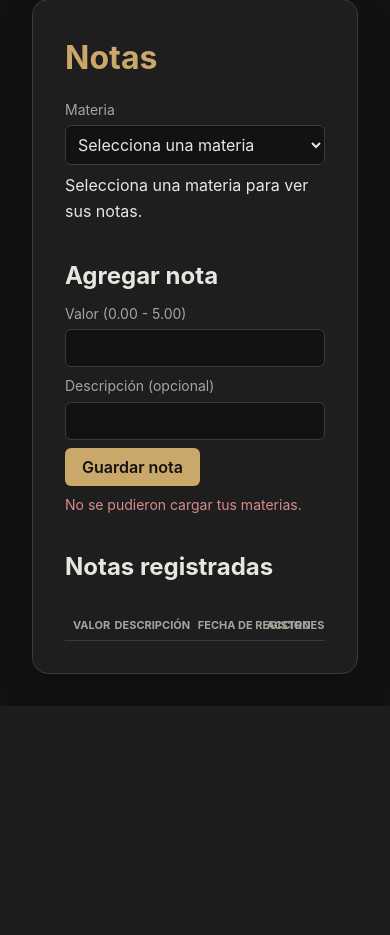
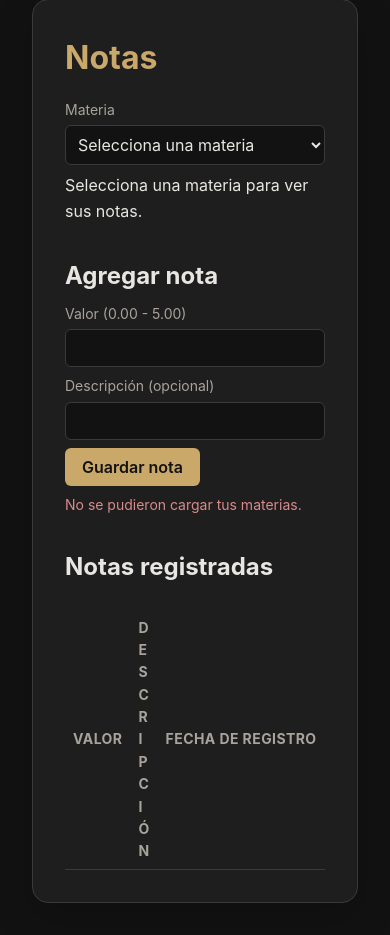
Before and after one commit to itsmanuc16/StudentHub, a PHP site: page /pages/notas.html in a window 390 px wide. Shown: the part 222-1157 px from the top of the page. Before the commit the page ends 921 px from the top, so only its background shows below. Run offline with PHP 8.4, Linux system fonts and the light colour scheme; lists and menus that the app fills with data are empty.

Commit message:
Corregir word-break en tablas compactas: solo columnas de texto largo se parten, resto usa scroll horizontal

```diff
--- a/frontend/css/components.css
+++ b/frontend/css/components.css
@@ -66,6 +66,7 @@ button[type="button"]:hover {
     border-color: var(--color-texto-secundario);
 }
 
+/* Botones de eliminar: acción destructiva, tono de error en vez de dorado */
 [class*="btn-eliminar"] {
     background-color: transparent;
     color: var(--color-error);
@@ -77,6 +78,7 @@ button[type="button"]:hover {
     color: var(--color-fondo);
 }
 
+/* Formularios */
 input,
 select {
     display: block;
@@ -99,6 +101,7 @@ select:focus {
     border-color: var(--color-dorado);
 }
 
+/* Tablas */
 table {
     width: 100%;
     border-collapse: collapse;
@@ -170,19 +173,13 @@ button.interruptor-tema {
     background-color: var(--color-crema);
 }
 
-/* Contenedor de scroll horizontal para tablas (protección universal)*/
+/* Contenedor de scroll horizontal para tablas (protección universal) */
 .tabla-contenedor {
-    width: 100%;
-    max-width: 100%;
     overflow-x: auto;
 }
 
 /* Ajuste de legibilidad en móvil, solo para tablas compactas (Materias, Notas) */
 @media (max-width: 600px) {
-    .tabla-compacta table {
-        min-width: 520px;
-    }
-
     .tabla-compacta th,
     .tabla-compacta td {
         padding: 6px 8px;
@@ -190,72 +187,8 @@ button.interruptor-tema {
         white-space: nowrap;
     }
 
-    .tabla-horario table {
-        min-width: 620px;
-    }
-
-    .tabla-tareas table {
-        min-width: 700px;
-    }
-
-    .tabla-horario th,
-    .tabla-horario td,
-    .tabla-tareas th,
-    .tabla-tareas td {
-        padding: 6px 8px;
-    }
-
-    .tabla-horario th:last-child,
-    .tabla-horario td:last-child,
-    .tabla-tareas th:last-child,
-    .tabla-tareas td:last-child {
-        white-space: nowrap;
-    }
-
-    .tabla-notas table {
-        min-width: 0;
-        table-layout: fixed;
-    }
-
-    .tabla-notas th,
-    .tabla-notas td {
-        overflow-wrap: break-word;
-    }
-
-    .tabla-notas th {
-        overflow-wrap: normal;
-        word-break: normal;
-        font-size: 11px;
-        letter-spacing: 0;
-    }
-
-    .tabla-notas th:nth-child(1),
-    .tabla-notas td:nth-child(1) {
-        width: 16%;
-    }
-
-    .tabla-notas th:nth-child(2),
-    .tabla-notas td:nth-child(2) {
-        width: 32%;
-        padding-right: 10px;
-    }
-
-    .tabla-notas th:nth-child(3),
-    .tabla-notas td:nth-child(3) {
-        width: 28%;
-        padding-left: 8px;
-    }
-
-    .tabla-notas th:nth-child(4),
-    .tabla-notas td:nth-child(4) {
-        width: 24%;
-        padding-left: 4px;
-        padding-right: 4px;
-    }
-
-    .tabla-notas .btn-eliminar-nota {
-        padding: 6px 8px;
-        font-size: var(--tamano-pequeno);
-        white-space: nowrap;
+    .tabla-compacta .col-texto-largo {
+        white-space: normal;
+        word-break: break-word;
     }
 }
--- a/frontend/js/materias.js
+++ b/frontend/js/materias.js
@@ -29,7 +29,7 @@ function renderizarMaterias(materias) {
 
        return `
             <tr>
-                <td>${escaparHtml(materia.nombre)}</td>
+                <td class="col-texto-largo">${escaparHtml(materia.nombre)}</td>
                 <td>${escaparHtml(materia.periodo_academico)}</td>
                 <td>${fecha}</td>
             </tr>
--- a/frontend/js/notas.js
+++ b/frontend/js/notas.js
@@ -39,7 +39,7 @@ function renderizarNotas(notas) {
 
     contenedor.innerHTML = notas.map((nota) => `
         <tr>
-            <td>${escaparHtml(nota.valor)}</td>
+            <td class="col-texto-largo">${escaparHtml(nota.descripcion || '—')}</td>
             <<td>${formatearFechaCorta(nota.fecha_registro)}</td>
             <td>
                 <button type="button" class="btn-eliminar-nota" data-id="${nota.id_nota}">
--- a/frontend/pages/materias.html
+++ b/frontend/pages/materias.html
@@ -58,7 +58,7 @@
                 <table>
                     <thead>
                         <tr>
-                            <th>Nombre</th>
+                            <th class="col-texto-largo">Nombre</th>
                             <th>Periodo</th>
                             <th>Fecha de creación</th>
                         </tr>
--- a/frontend/pages/notas.html
+++ b/frontend/pages/notas.html
@@ -69,7 +69,7 @@
                     <thead>
                         <tr>
                             <th>Valor</th>
-                            <th>Descripción</th>
+                            <th class="col-texto-largo">Descripción</th>
                             <th>Fecha de registro</th>
                             <th>Acciones</th>
                         </tr>
```
